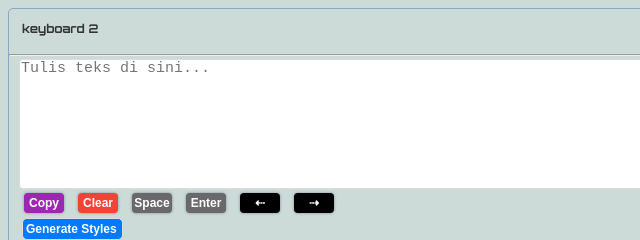
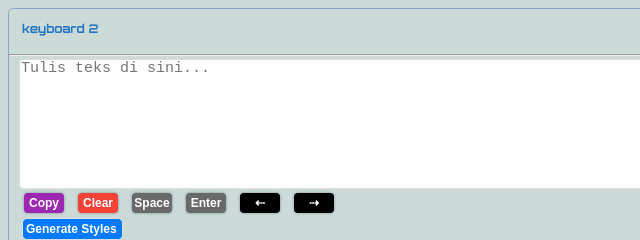
Before and after one commit to tommydev27/Keyboardtmdev, a plain HTML site: page index.html in a window 1280 px wide. Shown: the top 240 px of the page, 0-640 px from the left. Drawn offline with nearby package versions, Linux system fonts and the light colour scheme.

Commit message:
index.html

```diff
--- a/index.html
+++ b/index.html
@@ -23,7 +23,7 @@
       font-family: 'Orbitron', sans-serif;
       margin-left: 13px;
             font-weight: bold;
-            color: #333;
+            color: #2375c2;
             }
 
           .profile-name .container {
```
